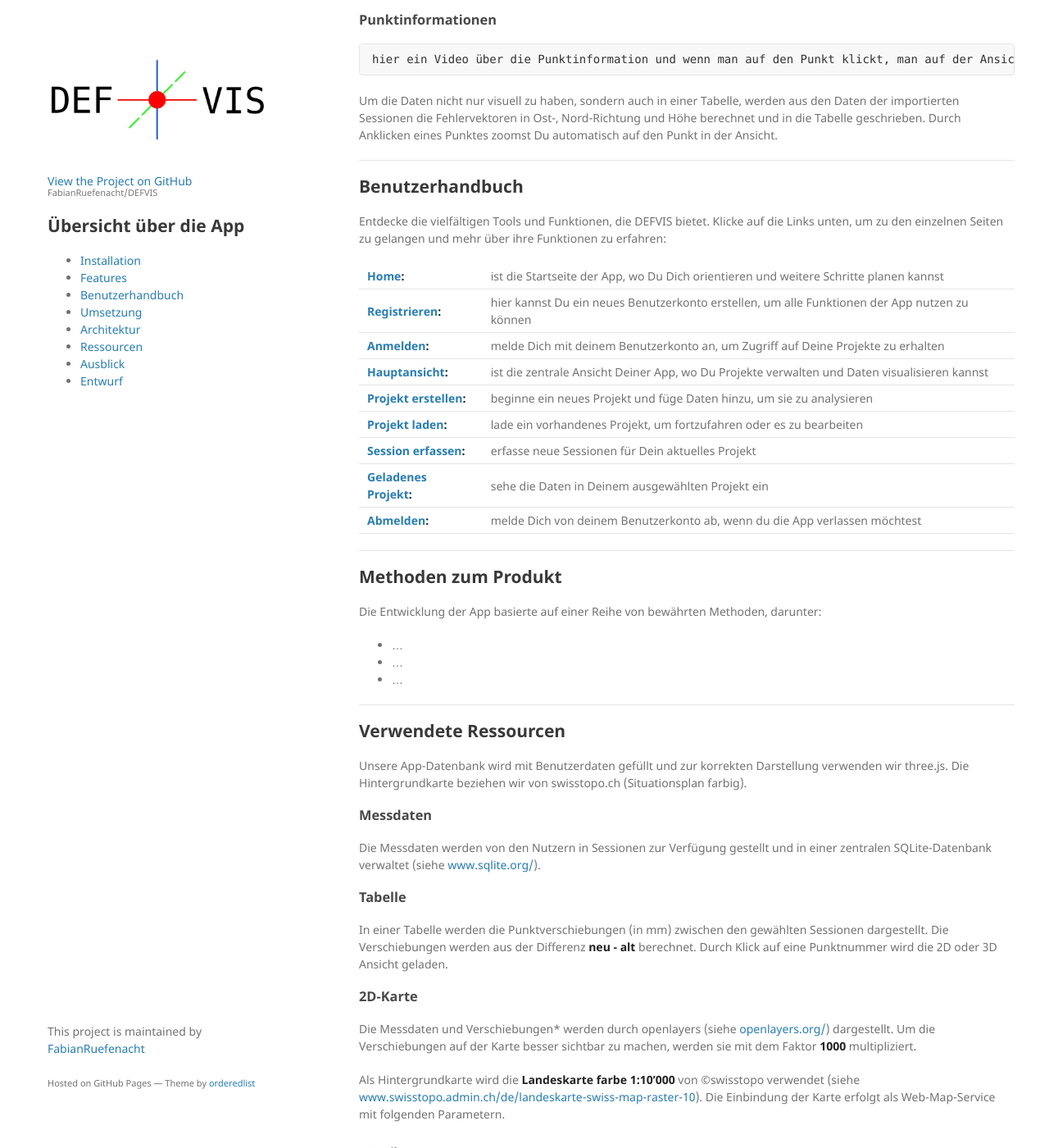
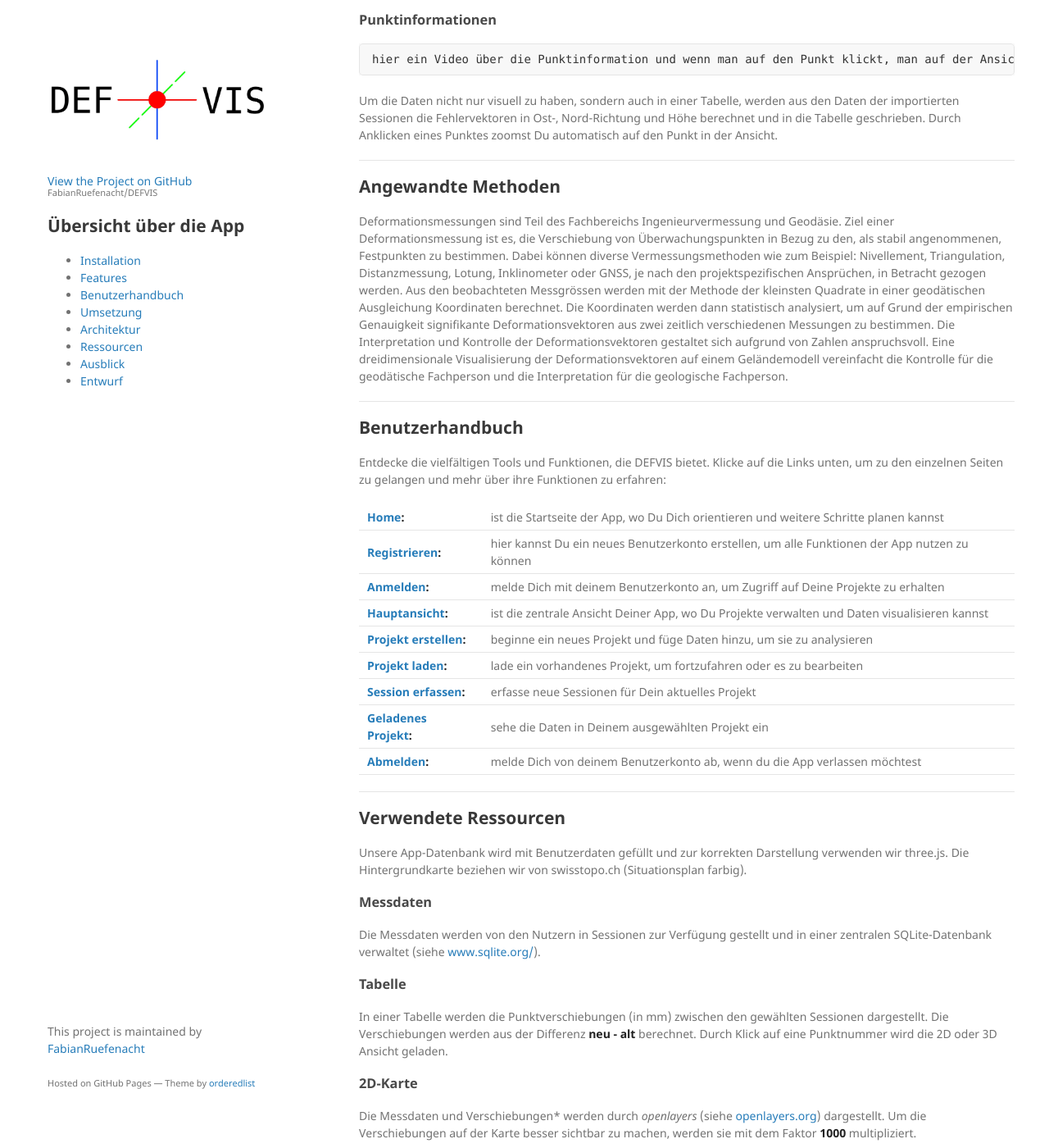
Before and after one commit to FabianRuefenacht/DEFVIS, a Jekyll site: the page built from docs/index.md, in a window 1280 px wide and 1400 px high, scrolled down 962 px. Shown: the whole window at 82% size. Built offline with Jekyll 4.4.1, drawn with Linux system fonts in a browser that asks for light colours; our own code applies the rules of GitHub Pages for plain Markdown files; some of the changed text lies outside the part shown.

Commit message:
Update index.md

```diff
--- a/docs/index.md
+++ b/docs/index.md
@@ -50,6 +50,13 @@ Um die Daten nicht nur visuell zu haben, sondern auch in einer Tabelle, werden a
 
 ---
 
+## Angewandte Methoden {#section4}
+
+Deformationsmessungen sind Teil des Fachbereichs Ingenieurvermessung und Geodäsie. Ziel einer Deformationsmessung ist es, die Verschiebung von Überwachungspunkten in Bezug zu den, als stabil angenommenen, Festpunkten zu bestimmen. Dabei können diverse Vermessungsmethoden wie zum Beispiel: Nivellement, Triangulation, Distanzmessung, Lotung, Inklinometer oder GNSS, je nach den projektspezifischen Ansprüchen, in Betracht gezogen werden. Aus den beobachteten Messgrössen werden mit der Methode der kleinsten Quadrate in einer geodätischen Ausgleichung Koordinaten berechnet. Die Koordinaten werden dann statistisch analysiert, um auf Grund der empirischen Genauigkeit signifikante Deformationsvektoren aus zwei zeitlich verschiedenen Messungen zu bestimmen.
+Die Interpretation und Kontrolle der Deformationsvektoren gestaltet sich aufgrund von Zahlen anspruchsvoll. Eine dreidimensionale Visualisierung der Deformationsvektoren auf einem Geländemodell vereinfacht die Kontrolle für die geodätische Fachperson und die Interpretation für die geologische Fachperson.
+
+---
+
 ## Benutzerhandbuch {#section3}
 
 Entdecke die vielfältigen Tools und Funktionen, die DEFVIS bietet. Klicke auf die Links unten, um zu den einzelnen Seiten zu gelangen und mehr über ihre Funktionen zu erfahren:
@@ -67,16 +74,6 @@ Entdecke die vielfältigen Tools und Funktionen, die DEFVIS bietet. Klicke auf d
 
 ---
 
-## Methoden zum Produkt {#section4}
-
-Die Entwicklung der App basierte auf einer Reihe von bewährten Methoden, darunter:
-
-- ...
-- ...
-- ...
-
----
-
 ## Verwendete Ressourcen {#section5}
 
 Unsere App-Datenbank wird mit Benutzerdaten gefüllt und zur korrekten Darstellung verwenden wir three.js. Die Hintergrundkarte beziehen wir von swisstopo.ch (Situationsplan farbig).
@@ -91,9 +88,9 @@ In einer Tabelle werden die Punktverschiebungen (in mm) zwischen den gewählten
 
 ### 2D-Karte
 
-Die Messdaten und Verschiebungen\* werden durch openlayers (siehe [openlayers.org/](https://openlayers.org/)) dargestellt. Um die Verschiebungen auf der Karte besser sichtbar zu machen, werden sie mit dem Faktor **1000** multipliziert.
+Die Messdaten und Verschiebungen\* werden durch _openlayers_ (siehe <a href="https://openlayers.org/" target="_blank">openlayers.org</a>) dargestellt. Um die Verschiebungen auf der Karte besser sichtbar zu machen, werden sie mit dem Faktor **1000** multipliziert.
 
-Als Hintergrundkarte wird die **Landeskarte farbe 1:10'000** von ©swisstopo verwendet (siehe [www.swisstopo.admin.ch/de/landeskarte-swiss-map-raster-10](https://www.swisstopo.ch)). Die Einbindung der Karte erfolgt als Web-Map-Service mit folgenden Parametern.
+Als Hintergrundkarte wird die **Landeskarte farbe 1:10'000** von ©swisstopo verwendet (siehe <a href="https://www.swisstopo.admin.ch/de/landeskarte-swiss-map-raster-10" target="_blank">www.swisstopo.admin.ch/de/landeskarte-swiss-map-raster-10</a>). Die Einbindung der Karte erfolgt als Web-Map-Service mit folgenden Parametern.
 
 | Attribut             | Wert                                                                    |
 | -------------------- | ----------------------------------------------------------------------- |
@@ -131,4 +128,8 @@ Die grösse eines Vektors ist schwierig zu vergleichen. Alleine durch die perspe
 
 ## API Dokumentation
 
-Fast API kommt mit vorinstallierter Swagger UI. Wenn der Fast API Backen Server läuft, kann auf die Dokumentation der API über Swagger UI auf http://localhost:8000/docs verfügbar.
+Fast API kommt mit vorinstallierter Swagger UI. Wenn der Fast API Backen Server läuft, kann auf die Dokumentation der API über Swagger UI auf <a href="http://localhost:8000/docs" target="_blank">http://localhost:8000/docs</a> verfügbar.
+
+---
+
+[zurück nach ganz oben](index.html)
```
Also changed, not shown: other parts of docs/index.md (+2 -2 lines).
